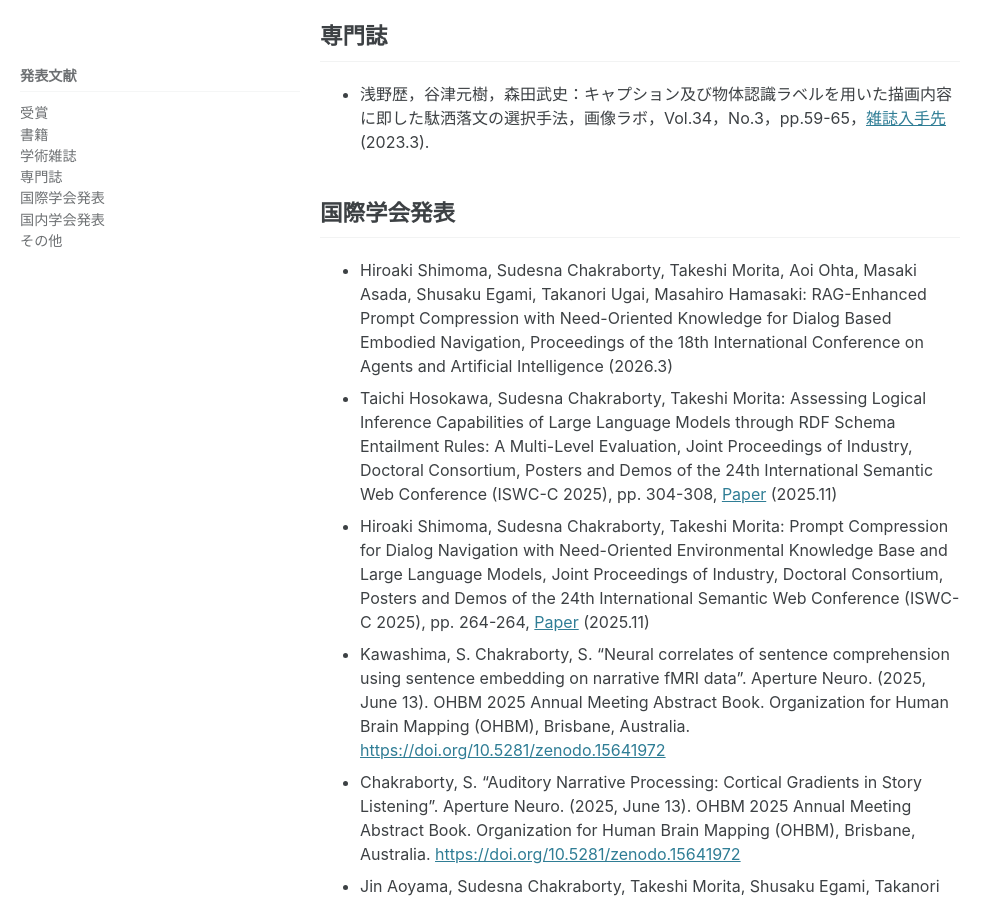
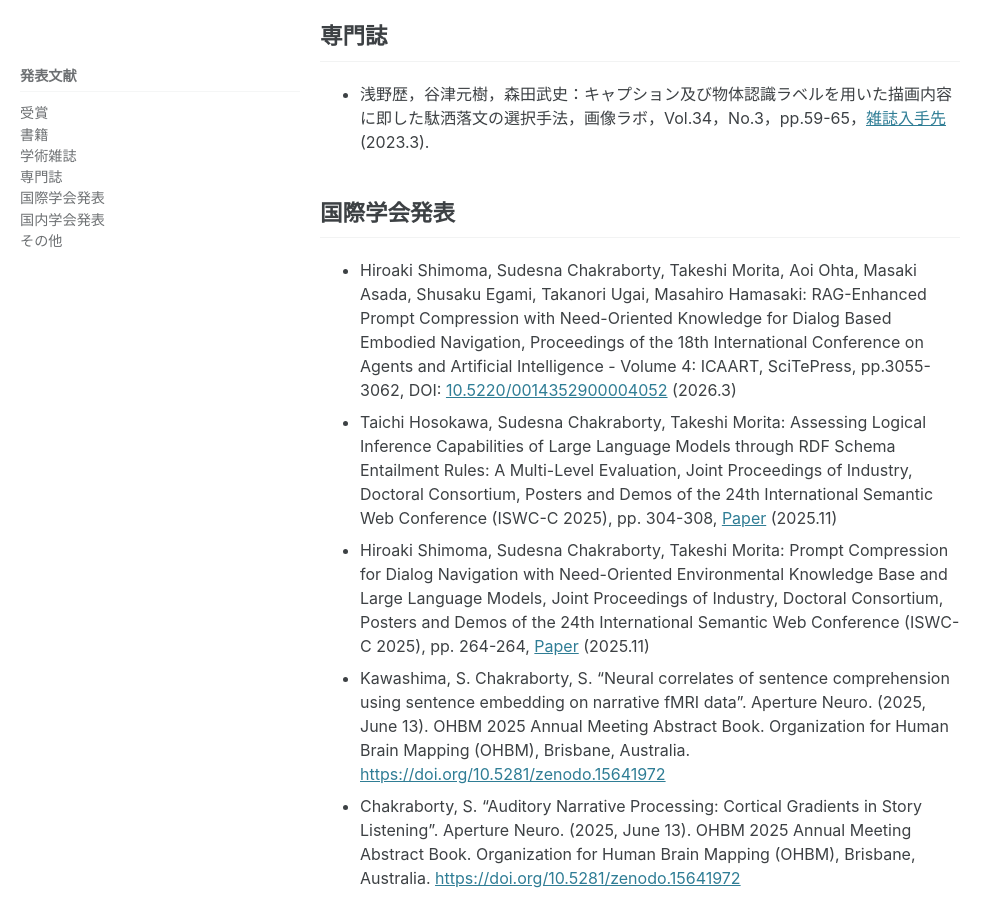
Before and after one commit to ke-lab-it-agu/ke-lab-it-agu.github.io, a Jekyll site: the page built from publications.md, in a window 1280 px wide and 900 px high, scrolled down 1262 px. Shown: the whole window, without its empty margins (0-1003 px from the left). Built offline with Jekyll 4.4.1, drawn with Linux system fonts in a browser that asks for light colours; cached includes are drawn as plain includes.

Commit message:
update publications

```diff
--- a/publications.md
+++ b/publications.md
@@ -29,7 +29,7 @@ sidebar:
 - 浅野歴，谷津元樹，森田武史：キャプション及び物体認識ラベルを用いた描画内容に即した駄洒落文の選択手法，画像ラボ，Vol.34，No.3，pp.59-65，[雑誌入手先](https://www.nikko-pb.co.jp/products/detail.php?product_id=5491) (2023.3).
 
 ## 国際学会発表
-- Hiroaki Shimoma, Sudesna Chakraborty, Takeshi Morita, Aoi Ohta, Masaki Asada, Shusaku Egami, Takanori Ugai, Masahiro Hamasaki: RAG-Enhanced Prompt Compression with Need-Oriented Knowledge for Dialog Based Embodied Navigation, Proceedings of the 18th International Conference on Agents and Artificial Intelligence (2026.3) <!-- 2026/3/7 -->
+- Hiroaki Shimoma, Sudesna Chakraborty, Takeshi Morita, Aoi Ohta, Masaki Asada, Shusaku Egami, Takanori Ugai, Masahiro Hamasaki: RAG-Enhanced Prompt Compression with Need-Oriented Knowledge for Dialog Based Embodied Navigation, Proceedings of the 18th International Conference on Agents and Artificial Intelligence - Volume 4: ICAART, SciTePress, pp.3055-3062, DOI: [10.5220/0014352900004052](https://doi.org/10.5220/0014352900004052) (2026.3) <!-- 2026/3/7 -->
 - Taichi Hosokawa, Sudesna Chakraborty, Takeshi Morita: Assessing Logical Inference Capabilities of Large Language Models through RDF Schema Entailment Rules: A Multi-Level Evaluation, Joint Proceedings of Industry, Doctoral Consortium, Posters and Demos of the 24th International Semantic Web Conference (ISWC-C 2025), pp. 304-308, [Paper](https://ceur-ws.org/Vol-4085/paper50.pdf) (2025.11) <!-- 2025/11/4 -->
 - Hiroaki Shimoma, Sudesna Chakraborty, Takeshi Morita: Prompt Compression for Dialog Navigation with Need-Oriented Environmental Knowledge Base and Large Language Models, Joint Proceedings of Industry, Doctoral Consortium, Posters and Demos of the 24th International Semantic Web Conference (ISWC-C 2025), pp. 264-264, [Paper](https://ceur-ws.org/Vol-4085/paper42.pdf) (2025.11) <!-- 2025/11/4 -->
 - Kawashima, S. Chakraborty, S. "Neural correlates of sentence comprehension using sentence embedding on narrative fMRI data". Aperture Neuro. (2025, June 13). OHBM 2025 Annual Meeting Abstract Book. Organization for Human Brain Mapping (OHBM), Brisbane, Australia. [https://doi.org/10.5281/zenodo.15641972](https://doi.org/10.5281/zenodo.15641972)
```
